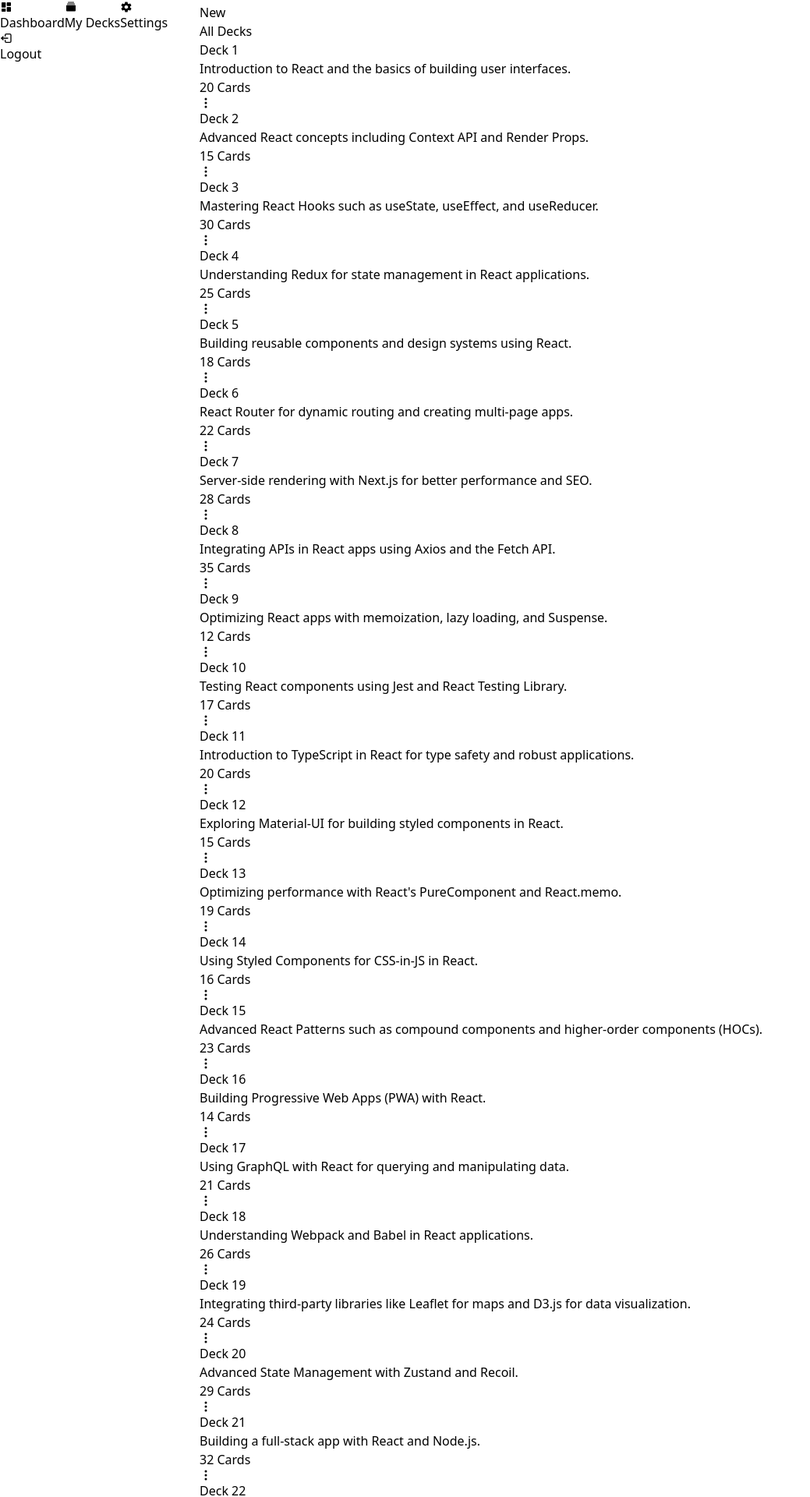
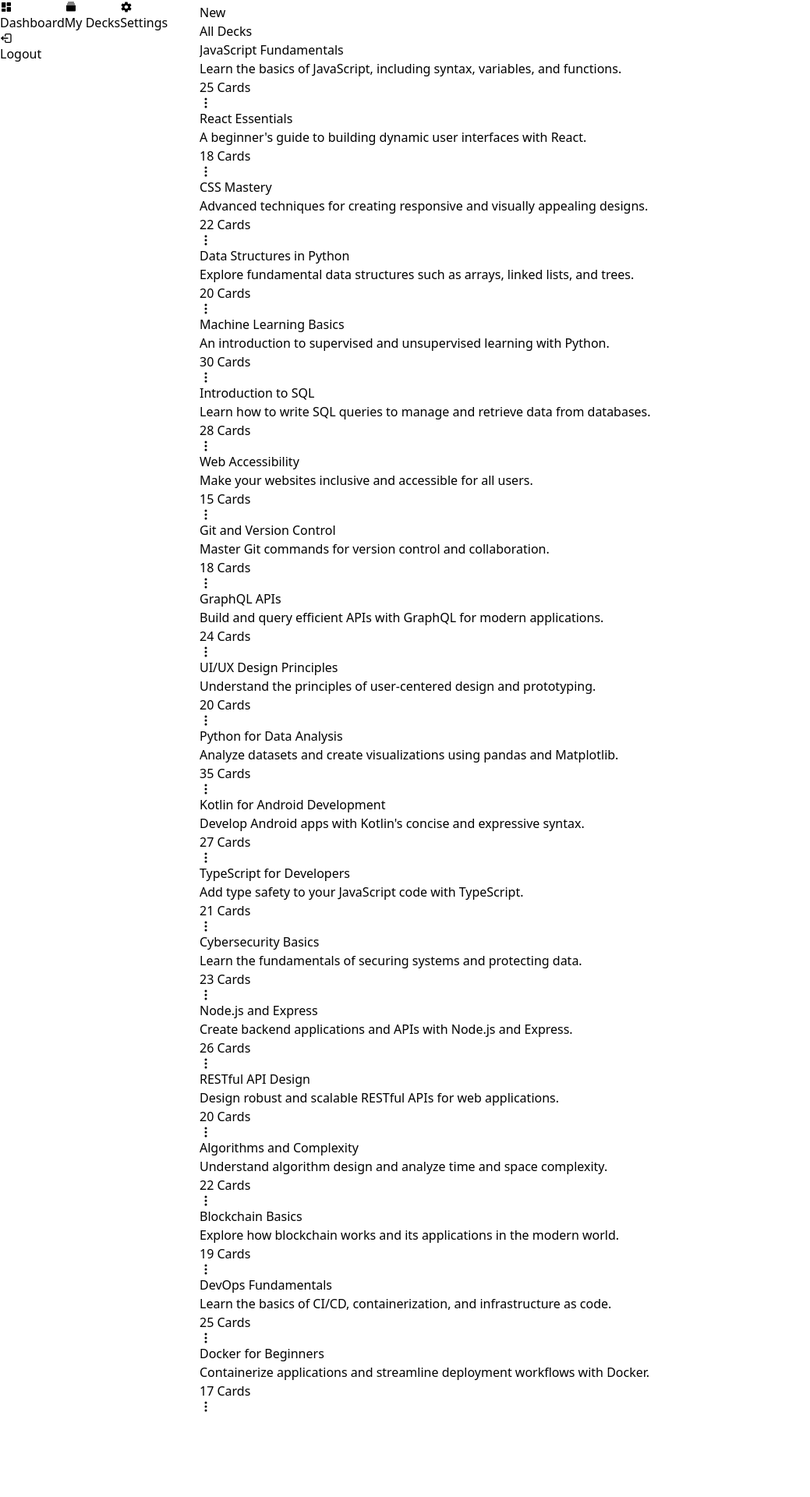
Before and after one commit to Hritvik-Mohan/better-anki, a Next.js app: page /dashboard in a window 1280 px wide. Shown: the part 100-2020 px from the top of the page at 78% size, without its empty margins (0-1039 px from the left). After the commit the page ends 1912 px from the top, so only its background shows below. Built offline with nearby package versions, Linux system fonts and the light colour scheme.

Commit message:
Rename folders and files

```diff
--- a/src/components/dashboard_components/deck_card.tsx
+++ b/src/components/dashboard_components/DeckCard.tsx
@@ -1,6 +1,6 @@
 import React, { useState } from "react";
 import { BsThreeDotsVertical } from "react-icons/bs";
-import DeckModal from "./deckModal";
+import DeckModal from "./DeckModal";
 import { useLayoutContext } from "@/context/LayoutContext";
 
 interface DeckCardProps {
@@ -32,13 +32,13 @@
       <div
         className={
           isGridLayout
-            ? "flex flex-wrap bg-[rgba(201,211,252)] p-4 rounded-lg items-center justify-between text-gray-600 h-full"
-            : "flex flex-wrap bg-[rgba(201,211,252)] p-4 rounded-lg items-center justify-between text-gray-600"
+            ? "flex flex-wrap bg-[rgba(201,211,252)] p-5 rounded-lg justify-between text-gray-600 h-full"
+            : "flex bg-[rgba(201,211,252)] p-4 rounded-lg items-center justify-between text-gray-600"
         }
         onClick={handleOpenDeck}
       >
-        <div className={isGridLayout ? "pl-4" : "pl-4 pt-4"}>
-          <div className="text-black">
+        <div className={isGridLayout ? "" : "pl-4 pt-4 pb-4"}>
+          <div className="text-black text-[1.5rem]">
             {deckTitle}
           </div>
           <div className="flex flex-wrap text-ellipsis">{deckDescription}</div>
--- a/src/components/dashboard_components/decks.tsx
+++ b/src/components/dashboard_components/decks.tsx
@@ -1,226 +1,149 @@
 import React from "react";
-import DeckCard from "./deck_card";
+import DeckCard from "./DeckCard";
 import { useLayoutContext } from "@/context/LayoutContext";
 
 export default function Decks() {
-  // const [selectedDeck, setSelectedDeck] = useState<{
-  //   id: number;
-  //   title: string;
-  //   description: string;
-  //   cardCount: number;
-  // } | null>(null);
-
   const decks = [
     {
       id: 1,
-      title: "Deck 1",
+      title: "JavaScript Fundamentals",
       description:
-        "Introduction to React and the basics of building user interfaces.",
+        "Learn the basics of JavaScript, including syntax, variables, and functions.",
+      cardCount: 25,
+    },
+    {
+      id: 2,
+      title: "React Essentials",
+      description:
+        "A beginner's guide to building dynamic user interfaces with React.",
+      cardCount: 18,
+    },
+    {
+      id: 3,
+      title: "CSS Mastery",
+      description:
+        "Advanced techniques for creating responsive and visually appealing designs.",
+      cardCount: 22,
+    },
+    {
+      id: 4,
+      title: "Data Structures in Python",
+      description:
+        "Explore fundamental data structures such as arrays, linked lists, and trees.",
       cardCount: 20,
     },
     {
-      id: 2,
-      title: "Deck 2",
+      id: 5,
+      title: "Machine Learning Basics",
       description:
-        "Advanced React concepts including Context API and Render Props.",
+        "An introduction to supervised and unsupervised learning with Python.",
+      cardCount: 30,
+    },
+    {
+      id: 6,
+      title: "Introduction to SQL",
+      description:
+        "Learn how to write SQL queries to manage and retrieve data from databases.",
+      cardCount: 28,
+    },
+    {
+      id: 7,
+      title: "Web Accessibility",
+      description: "Make your websites inclusive and accessible for all users.",
       cardCount: 15,
     },
     {
-      id: 3,
-      title: "Deck 3",
-      description:
-        "Mastering React Hooks such as useState, useEffect, and useReducer.",
-      cardCount: 30,
+      id: 8,
+      title: "Git and Version Control",
+      description: "Master Git commands for version control and collaboration.",
+      cardCount: 18,
     },
     {
-      id: 4,
-      title: "Deck 4",
+      id: 9,
+      title: "GraphQL APIs",
       description:
-        "Understanding Redux for state management in React applications.",
+        "Build and query efficient APIs with GraphQL for modern applications.",
+      cardCount: 24,
+    },
+    {
+      id: 10,
+      title: "UI/UX Design Principles",
+      description:
+        "Understand the principles of user-centered design and prototyping.",
+      cardCount: 20,
+    },
+    {
+      id: 11,
+      title: "Python for Data Analysis",
+      description:
+        "Analyze datasets and create visualizations using pandas and Matplotlib.",
+      cardCount: 35,
+    },
+    {
+      id: 12,
+      title: "Kotlin for Android Development",
+      description:
+        "Develop Android apps with Kotlin's concise and expressive syntax.",
+      cardCount: 27,
+    },
+    {
+      id: 13,
+      title: "TypeScript for Developers",
+      description: "Add type safety to your JavaScript code with TypeScript.",
+      cardCount: 21,
+    },
+    {
+      id: 14,
+      title: "Cybersecurity Basics",
+      description:
+        "Learn the fundamentals of securing systems and protecting data.",
+      cardCount: 23,
+    },
+    {
+      id: 15,
+      title: "Node.js and Express",
+      description:
+        "Create backend applications and APIs with Node.js and Express.",
+      cardCount: 26,
+    },
+    {
+      id: 16,
+      title: "RESTful API Design",
+      description:
+        "Design robust and scalable RESTful APIs for web applications.",
+      cardCount: 20,
+    },
+    {
+      id: 17,
+      title: "Algorithms and Complexity",
+      description:
+        "Understand algorithm design and analyze time and space complexity.",
+      cardCount: 22,
+    },
+    {
+      id: 18,
+      title: "Blockchain Basics",
+      description:
+        "Explore how blockchain works and its applications in the modern world.",
+      cardCount: 19,
+    },
+    {
+      id: 19,
+      title: "DevOps Fundamentals",
+      description:
+        "Learn the basics of CI/CD, containerization, and infrastructure as code.",
       cardCount: 25,
     },
     {
-      id: 5,
-      title: "Deck 5",
+      id: 20,
+      title: "Docker for Beginners",
       description:
-        "Building reusable components and design systems using React.",
-      cardCount: 18,
-    },
-    {
-      id: 6,
-      title: "Deck 6",
-      description:
-        "React Router for dynamic routing and creating multi-page apps.",
-      cardCount: 22,
-    },
-    {
-      id: 7,
-      title: "Deck 7",
-      description:
-        "Server-side rendering with Next.js for better performance and SEO.",
-      cardCount: 28,
-    },
-    {
-      id: 8,
-      title: "Deck 8",
-      description:
-        "Integrating APIs in React apps using Axios and the Fetch API.",
-      cardCount: 35,
-    },
-    {
-      id: 9,
-      title: "Deck 9",
-      description:
-        "Optimizing React apps with memoization, lazy loading, and Suspense.",
-      cardCount: 12,
-    },
-    {
-      id: 10,
-      title: "Deck 10",
-      description:
-        "Testing React components using Jest and React Testing Library.",
+        "Containerize applications and streamline deployment workflows with Docker.",
       cardCount: 17,
-    },
-    {
-      id: 11,
-      title: "Deck 11",
-      description:
-        "Introduction to TypeScript in React for type safety and robust applications.",
-      cardCount: 20,
-    },
-    {
-      id: 12,
-      title: "Deck 12",
-      description:
-        "Exploring Material-UI for building styled components in React.",
-      cardCount: 15,
-    },
-    {
-      id: 13,
-      title: "Deck 13",
-      description:
-        "Optimizing performance with React's PureComponent and React.memo.",
-      cardCount: 19,
-    },
-    {
-      id: 14,
-      title: "Deck 14",
-      description: "Using Styled Components for CSS-in-JS in React.",
-      cardCount: 16,
-    },
-    {
-      id: 15,
-      title: "Deck 15",
-      description:
-        "Advanced React Patterns such as compound components and higher-order components (HOCs).",
-      cardCount: 23,
-    },
-    {
-      id: 16,
-      title: "Deck 16",
-      description: "Building Progressive Web Apps (PWA) with React.",
-      cardCount: 14,
-    },
-    {
-      id: 17,
-      title: "Deck 17",
-      description:
-        "Using GraphQL with React for querying and manipulating data.",
-      cardCount: 21,
-    },
-    {
-      id: 18,
-      title: "Deck 18",
-      description: "Understanding Webpack and Babel in React applications.",
-      cardCount: 26,
-    },
-    {
-      id: 19,
-      title: "Deck 19",
-      description:
-        "Integrating third-party libraries like Leaflet for maps and D3.js for data visualization.",
-      cardCount: 24,
-    },
-    {
-      id: 20,
-      title: "Deck 20",
-      description: "Advanced State Management with Zustand and Recoil.",
-      cardCount: 29,
-    },
-    {
-      id: 21,
-      title: "Deck 21",
-      description: "Building a full-stack app with React and Node.js.",
-      cardCount: 32,
-    },
-    {
-      id: 22,
-      title: "Deck 22",
-      description:
-        "Handling forms and validation in React using Formik and React Hook Form.",
-      cardCount: 20,
-    },
-    {
-      id: 23,
-      title: "Deck 23",
-      description: "Serverless React with AWS Lambda and DynamoDB.",
-      cardCount: 18,
-    },
-    {
-      id: 24,
-      title: "Deck 24",
-      description: "Creating a chat application with React and WebSockets.",
-      cardCount: 27,
-    },
-    {
-      id: 25,
-      title: "Deck 25",
-      description:
-        "Handling authentication in React apps with Firebase and Auth0.",
-      cardCount: 22,
-    },
-    {
-      id: 26,
-      title: "Deck 26",
-      description: "Styling React components with Tailwind CSS.",
-      cardCount: 20,
-    },
-    {
-      id: 27,
-      title: "Deck 27",
-      description: "Managing global state with React Context API and hooks.",
-      cardCount: 23,
-    },
-    {
-      id: 28,
-      title: "Deck 28",
-      description:
-        "Unit and integration testing React components with Cypress.",
-      cardCount: 16,
-    },
-    {
-      id: 29,
-      title: "Deck 29",
-      description: "Building real-time applications with React and Firebase.",
-      cardCount: 30,
-    },
-    {
-      id: 30,
-      title: "Deck 30",
-      description: "Creating custom React Hooks to encapsulate reusable logic.",
-      cardCount: 21,
     },
   ];
 
   const { isGridLayout } = useLayoutContext();
-
-  // const handleDeckClick = (deck: typeof decks[0]) => {
-  //   console.log(deck);
-  //   setSelectedDeck(deck);
-  //   setOpen(true);
-  // }
-
-  // console.log(selectedDeck);
 
   return (
     <div
--- a/src/components/dashboard_components/myDecks.tsx
+++ b/src/components/dashboard_components/myDecks.tsx
@@ -1,11 +1,11 @@
 import React from "react";
-import Decks from "./decks";
+import Decks from "./Decks";
 
 export default function MyDecks() {
   return (
     <div className="p-6">
       <div className="text-[2.5rem] mb-4">All Decks</div>
-      <Decks/>
+      <Decks />
     </div>
   );
 }
--- a/src/pages/index.tsx
+++ b/src/pages/index.tsx
@@ -1,4 +1,4 @@
-import Navbar from "@/components/landing_page_components/navbar";
+import Navbar from "@/components/landing_page_components/Navbar";
 
 export default function Home() {
   return (
```
Also changed, not shown: src/components/dashboard_components/deckModal.tsx (+26 -15 lines), src/components/dashboard_components/main.tsx (+8 -10 lines), src/pages/dashboard/index.tsx (+19 -9 lines).
